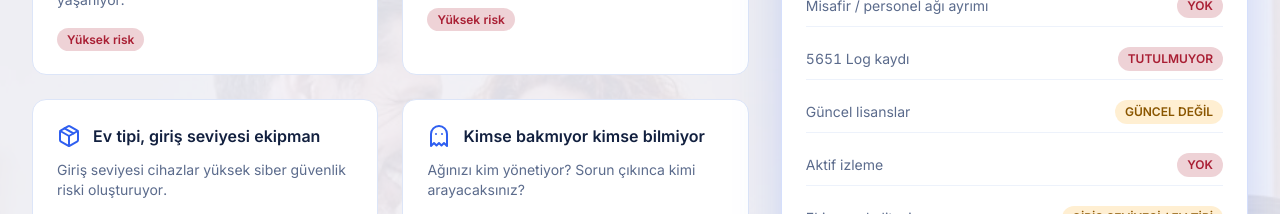
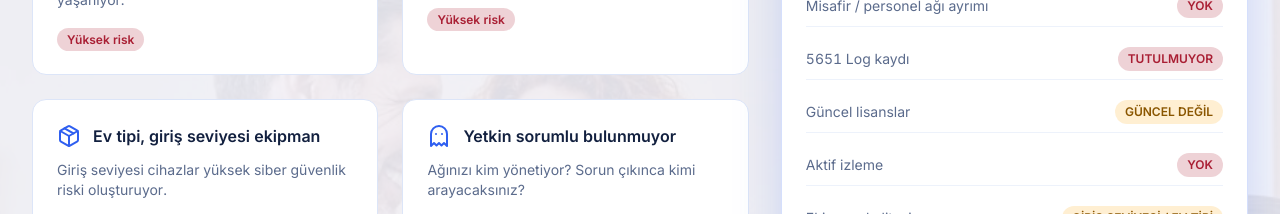
Before and after one commit to eauysal/Omnitek-h3s-website, a Next.js app: page / in a window 1280 px wide. Shown: the part 4200-4414 px from the top of the page. Built offline with nearby package versions, Linux system fonts and the light colour scheme.

Commit message:
Güvenlik kartı başlığı: "Yetkin sorumlu bulunmuyor"
Co-Authored-By: Claude Sonnet 5.5 <noreply@anthropic.com>

```diff
--- a/components/security-section.tsx
+++ b/components/security-section.tsx
@@ -40,7 +40,7 @@ const problems: Record<Locale, Problem[]> = {
     },
     {
       icon: Ghost,
-      title: "Kimse bakmıyor kimse bilmiyor",
+      title: "Yetkin sorumlu bulunmuyor",
       description: "Ağınızı kim yönetiyor? Sorun çıkınca kimi arayacaksınız?",
       risk: "Orta risk",
       riskType: "amber",
@@ -70,7 +70,7 @@ const problems: Record<Locale, Problem[]> = {
     },
     {
       icon: Ghost,
-      title: "No one is watching, no one knows",
+      title: "No qualified person in charge",
       description: "Who's actually managing your network? Who will you call when something breaks?",
       risk: "Medium risk",
       riskType: "amber",
```
